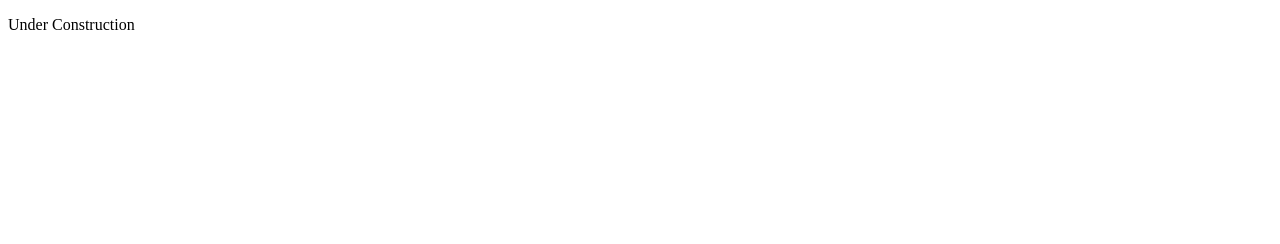
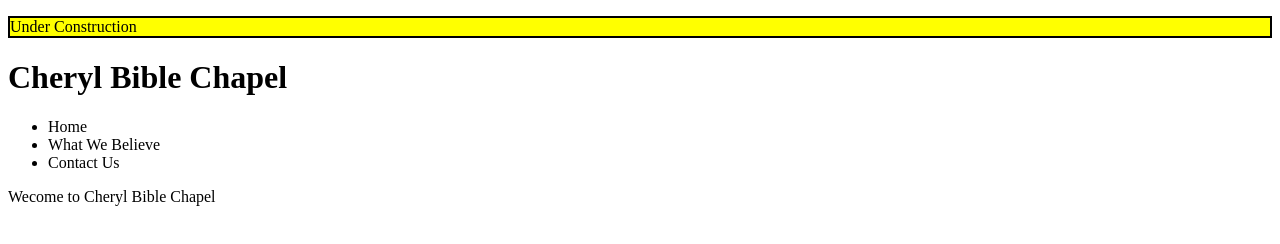
Before and after one commit to screamincat11/Cheryl_Bible_Chapel_Website, a plain HTML site: page index.html in a window 1280 px wide. Drawn offline with Linux system fonts and the light colour scheme.

Commit message:
Added placeholder stuff

```diff
--- a/index.html
+++ b/index.html
@@ -1,11 +1,24 @@
 <!DOCTYPE HTML>
 <html>
 <head>
-	<meta content="text/html;charset=utf-8" http-equiv="Content-Type" />
-	<meta content="width=device-width; initial-scale=1.0" name="viewport" />
-	<title>Cheryl Bible Chapel</title>
+    <meta content="text/html;charset=utf-8" http-equiv="Content-Type" />
+    <meta content="width=device-width; initial-scale=1.0" name="viewport" />
+    <title>Cheryl Bible Chapel</title>
 </head>
 <body>
-<p>Under Construction</p>
+    <p style="border:solid 2px black; background-color:yellow;">Under Construction</p>
+    <header>
+        <h1>Cheryl Bible Chapel</h1>
+        <nav>
+            <ul>
+                <li>Home</li>
+                <li>What We Believe</li>
+                <li>Contact Us</li>
+            </ul>
+        </nav>
+    </header>
+    <div>
+        Wecome to Cheryl Bible Chapel
+    </div>
 </body>
 </html>
```
